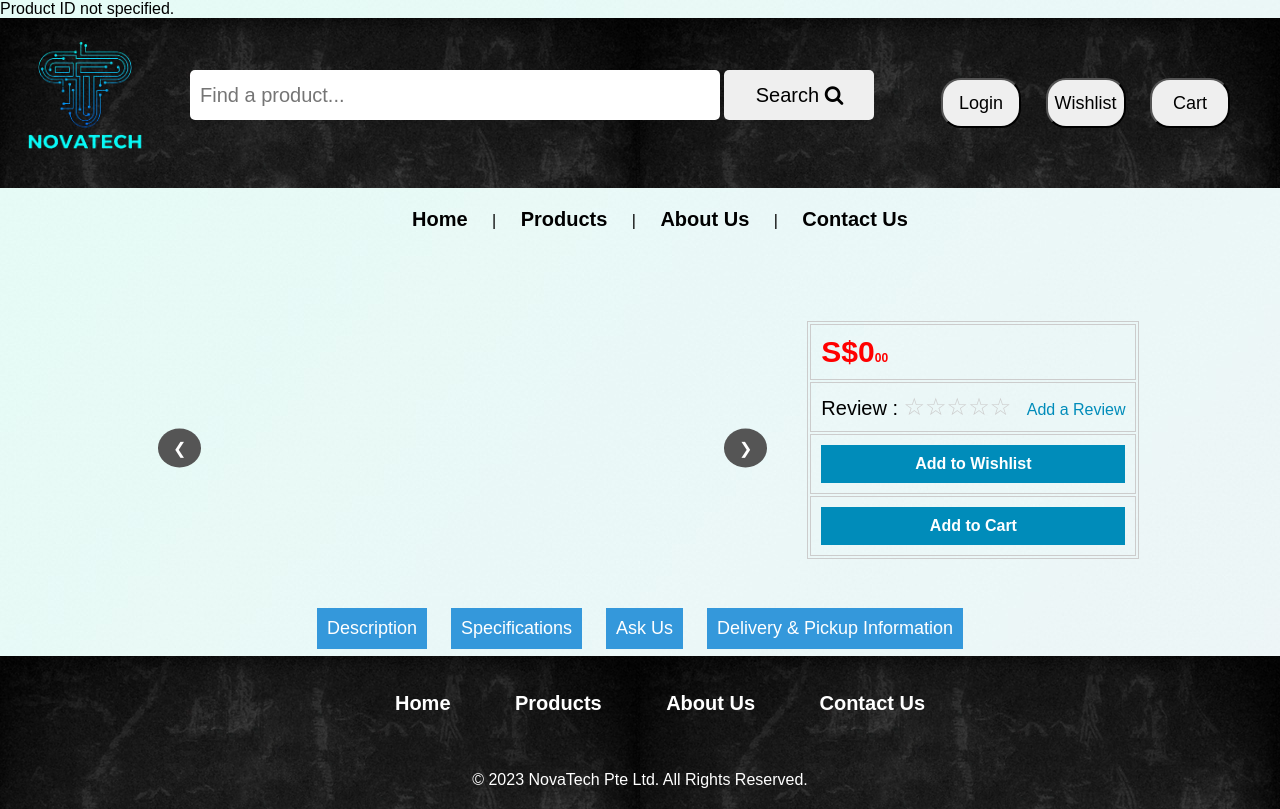
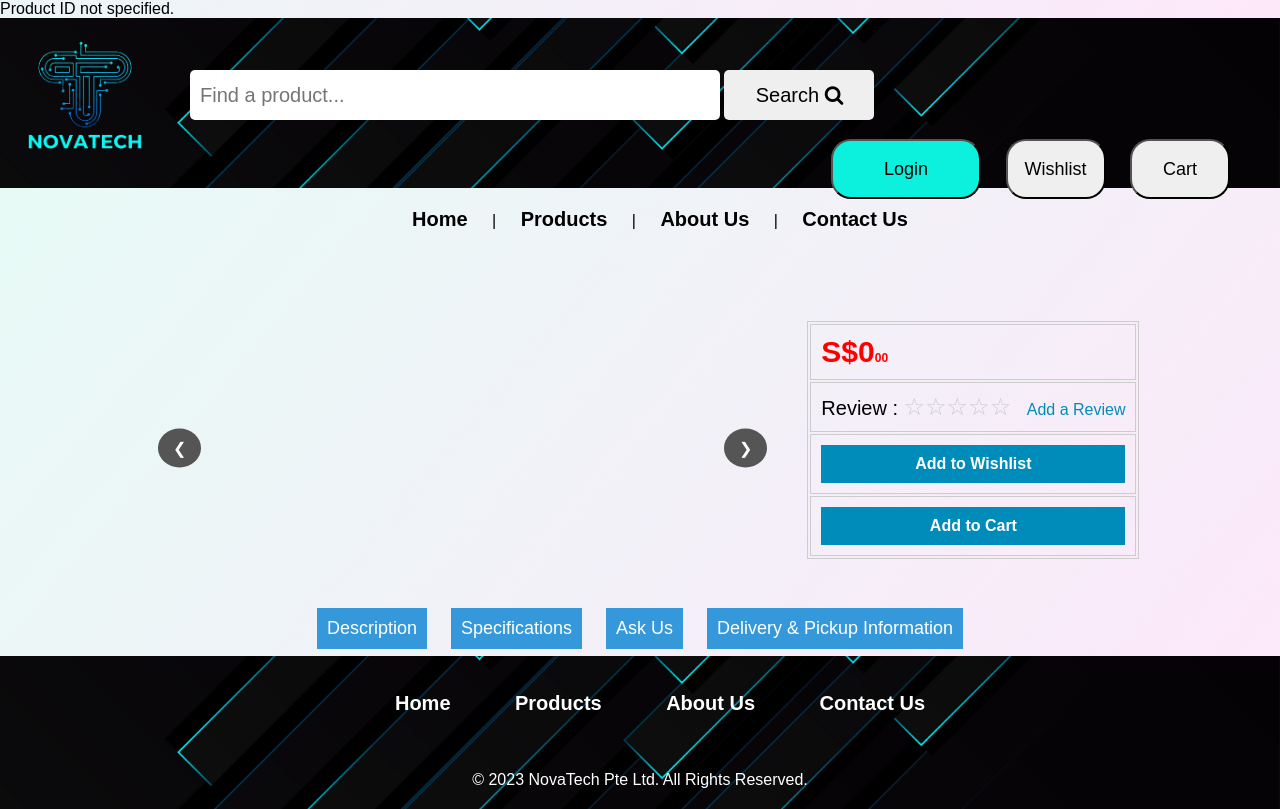
Before and after one commit to tkm321/IE4717-Project, a PHP site: page /Item.php in a window 1280 px wide. Run offline with PHP 8.4, Linux system fonts and the light colour scheme; data that the repository does not hold is empty.

Commit message:
updated header and footer bg and login button

```diff
--- a/css/styles.css
+++ b/css/styles.css
@@ -3,6 +3,8 @@ body {
   margin: 0;
   padding: 0;
   background-image: url("../../IE4717-Project/images/background1.jpg");
+  background-size: 100%;
+  background-position: center;
 }
 
 #container {
@@ -13,7 +15,9 @@ body {
 #header {
   margin: auto;
   padding: 10px;
-  background-image: url("../../IE4717-Project/images/background2.jpg");
+  background-image: url("../../IE4717-Project/images/headerfooter_bg.jpg");
+  background-size: 100%;
+  background-position: center;
   color: white;
   height: 150px;
 }
@@ -65,8 +69,8 @@ div #topright {
 }
 
 #topright button {
-  width: 80px;
-  height: 50px;
+  width: 100px;
+  height: 60px;
   margin: 10px;
   cursor: pointer;
   font-size: 18px;
@@ -74,7 +78,11 @@ div #topright {
   transition: all 0.3s;
 }
 
-.topbuttons:hover, .open-button:hover {
+#topright .open-button {
+  width: 150px;
+}
+
+.topbuttons:hover {
   background-color: #0CF1DE;
   transform: scale(1.1, 1.1);
 }
@@ -102,8 +110,14 @@ div #topright {
 
 /* Button used to open the login form */
 .open-button {
-  cursor: pointer;
   /* position: relative; */
+  background-color: #0CF1DE;
+  width:150px;
+}
+
+.open-button:hover {
+  background-color: white;
+  border: 10px solid #0CF1DE;
 }
 
 /* The popup form - hidden by default */
@@ -161,7 +175,7 @@ div #topright {
 }
 
 /* Add some hover effects to buttons */
-.form-container .btn:hover, .open-button:hover {
+.form-container .btn:hover {
   opacity: 1;
 }
 
@@ -173,6 +187,10 @@ div #topright {
   text-decoration: none;
   font-weight: bold;
   color: navy;
+}
+
+#signup:hover {
+  text-decoration: underline;
 }
 /* ---END OF LOGIN FORM--- */
 
@@ -368,7 +386,9 @@ div #topright {
 
 /* ---START OF FOOTER--- */
   #footer {
-    background-image: url("../../IE4717-Project/images/background2.jpg");
+    background-image: url("../../IE4717-Project/images/headerfooter_bg.jpg");
+    background-size: 100%;
+    background-position: center;
     color: white;
     text-align: center;
     margin: auto;
```
Also changed, not shown: images/headerfooter_bg.jpg (added).
